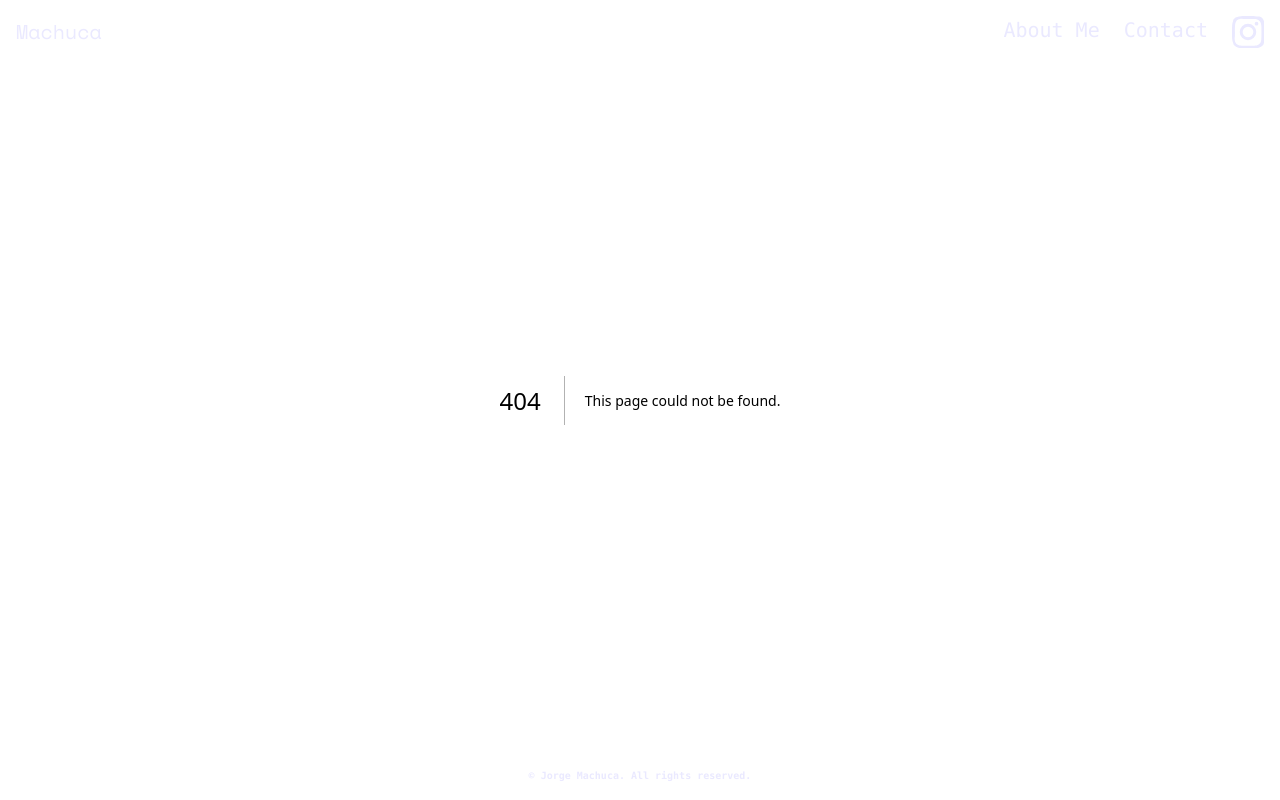
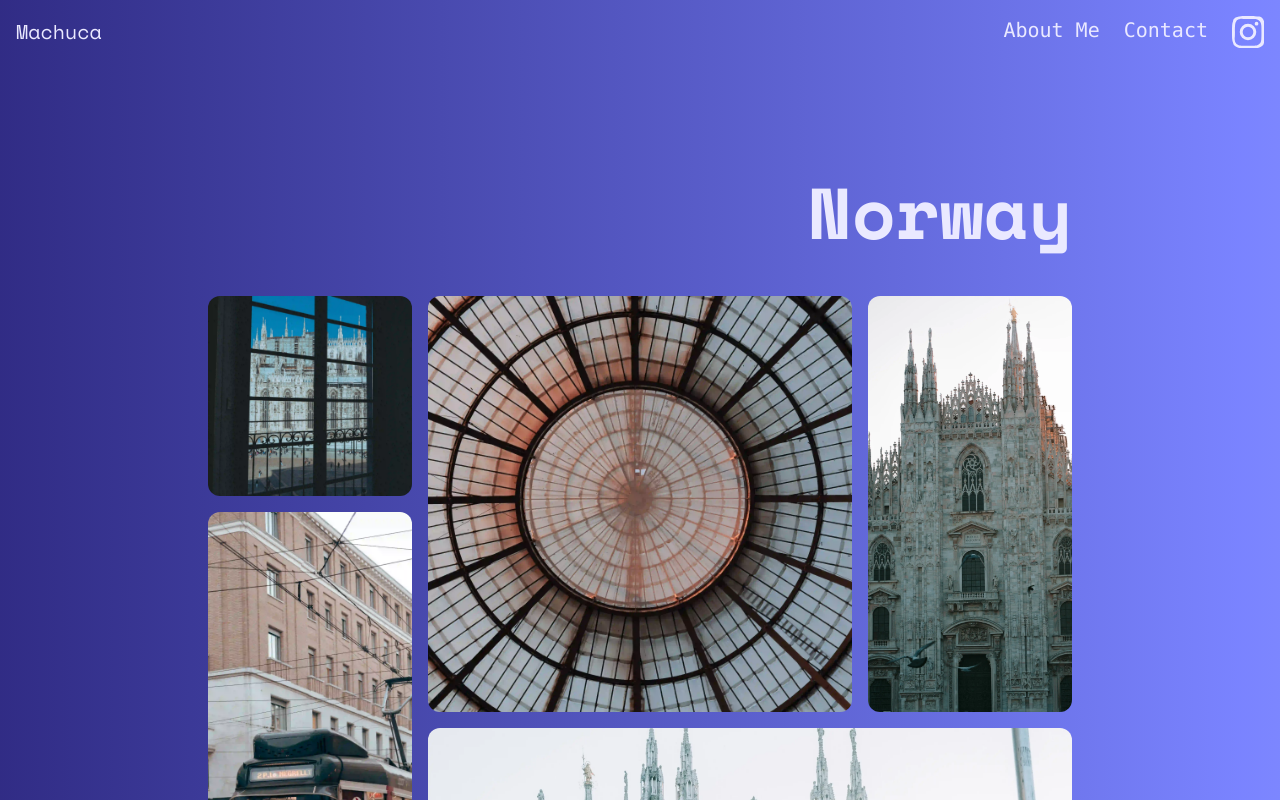
Before and after one commit to Machvca/portfoliophotos, a Next.js app: page /norway in a window 1280 px wide. Before the commit this address had no page. Shown: the top 800 px of the page. Built offline with nearby package versions, Linux system fonts and the light colour scheme; what @midudev/tailwind-animations would draw is missing.

Commit message:
add norway to travel page

```diff
--- /dev/null
+++ b/app/norway/page.tsx
@@ -0,0 +1,26 @@
+
+
+import Gallery from "../components/Gallery"; // ajusta según tu ruta real
+
+const norwayGallery = () => (
+  <Gallery
+    photos={[
+      { src: "/images/milan1.webp", span: "col-span-1 row-span-1" },
+      { src: "/images/milan5.webp", span: "col-span-2 row-span-2" },
+      { src: "/images/milan3.webp", span: "col-span-1 row-span-2" },
+      { src: "/images/milan4.webp", span: "col-span-1 row-span-3" },
+      {
+        src: "/images/milan2.webp",
+        span: "col-span-2 md:col-span-3 row-span-3",
+      },
+      { src: "/images/milan6.webp", span: "col-span-1 row-span-2" },
+    ]}
+    previousHref="/travel"
+    nextHref="/milan"
+    previousCityName=""
+    nextCityName="Milan"
+    cityName="Norway"
+  />
+);
+
+export default norwayGallery;
--- a/app/travel/page.tsx
+++ b/app/travel/page.tsx
@@ -7,6 +7,7 @@ import viena1 from "../../public/images/viena1.webp";
 import tul3 from "../../public/images/tul3.webp";
 import cop2 from "../../public/images/cop2.webp";
 import bar5 from "../../public/images/bar5.webp";
+import norway1 from "../../public/images/norway1.webp";
 
 export default function AppleCardsCarouselDemo() {
   const cards = data.map((card, index) => (
@@ -27,6 +28,12 @@ export default function AppleCardsCarouselDemo() {
 }
 
 const data = [
+  {
+    category: "Norway",
+    title: "Norway",
+    src: norway1,
+    link: "/norway",
+  },
   {
     category: "Italy",
     title: "Milan",
@@ -58,5 +65,4 @@ const data = [
     src: bar5,
     link: "/barcelona",
   },
-
 ];
```
Also changed, not shown: public/images/norway1.webp (added).
